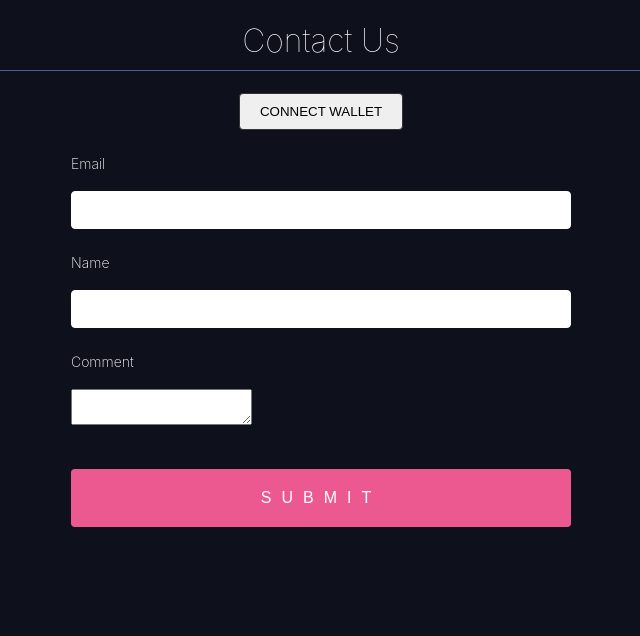
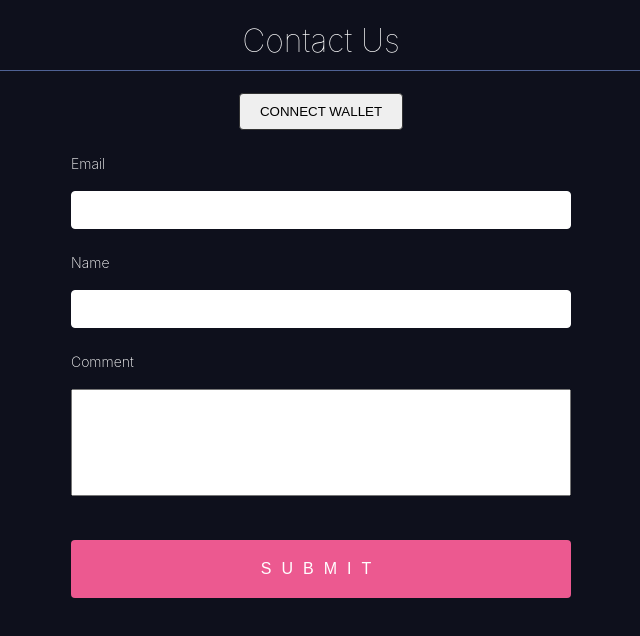
Before and after one commit to saimiqbal7/contactus, a React (Create React App) app in the folder contactus-frontend/: page / in a window 1280 px wide. Shown: the top 636 px of the page, without its empty margins (319-959 px from the left). Built offline with nearby package versions, Linux system fonts and the light colour scheme.

Commit message:
fix comment textarea styling

```diff
--- a/contactus-frontend/src/App.js
+++ b/contactus-frontend/src/App.js
@@ -52,7 +52,7 @@ function App() {
         <input {...register("name", { required: true })} />
         {errors.name && <p>This field is required</p>}
         <label>Comment</label>
-        <textarea {...register("textArea")} ></textarea>
+        <textarea style={{width: '100%', 'min-height': '8em', boxSizing: 'border-box', resize: 'none' }} {...register("textArea")} ></textarea>
         <input type="submit" />
       </form>
     </>
```
